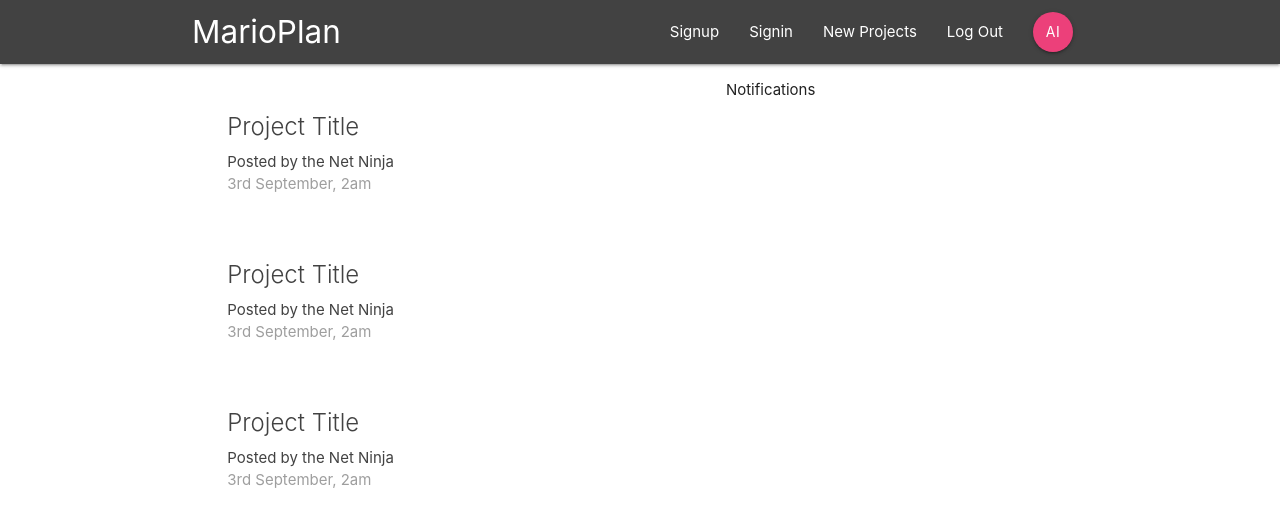
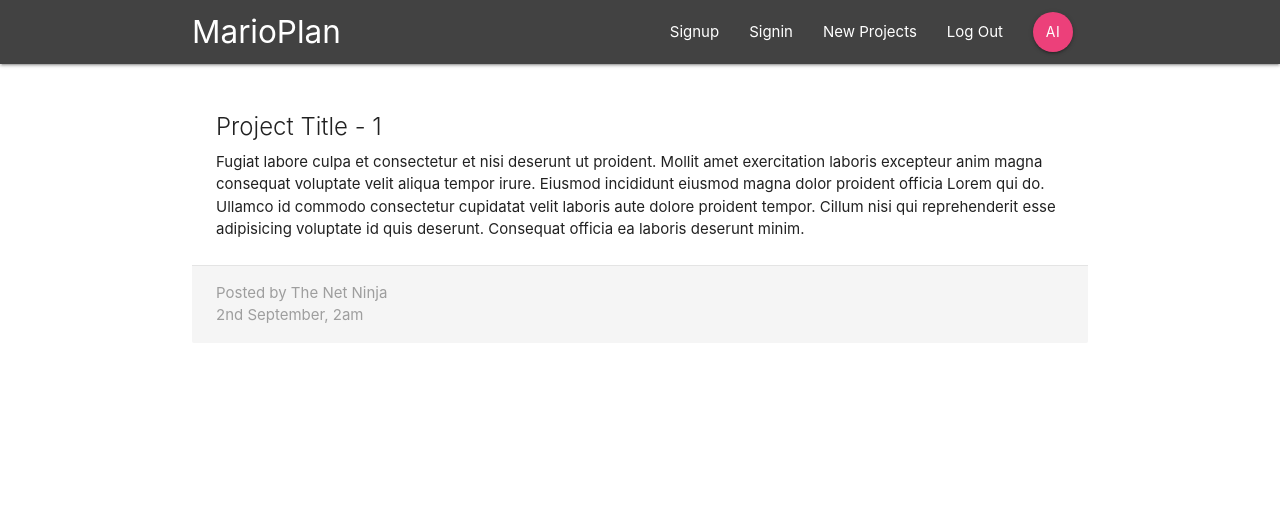
Before and after one commit to adjieindrawan/marioplan, a React (Create React App) app: page /project/1 in a window 1280 px wide. Shown: the top 526 px of the page. Built offline with nearby package versions, Linux system fonts and the light colour scheme.

Commit message:
add signin

```diff
--- a/public/index.html
+++ b/public/index.html
@@ -45,5 +45,6 @@
       To begin the development, run `npm start` or `yarn start`.
       To create a production bundle, use `npm run build` or `yarn build`.
     -->
+    <script src="https://cdnjs.cloudflare.com/ajax/libs/materialize/1.0.0/js/materialize.min.js"></script>
   </body>
 </html>
--- a/src/App.js
+++ b/src/App.js
@@ -2,13 +2,17 @@ import React from "react";
 import { BrowserRouter, Route } from "react-router-dom";
 import Navbar from "./components/layout/Navbar";
 import Dashboard from "./components/dashboard/Dashboard";
+import ProjectDetails from "./components/projects/ProjectDetails";
+import SignIn from "./components/auth/SignIn";
 
 function App() {
   return (
     <BrowserRouter>
       <div className="App">
         <Navbar />
-        <Route path="/" component={Dashboard} />
+        <Route exact path="/" component={Dashboard} />
+        <Route path="/project/:id" component={ProjectDetails} />
+        <Route path="/signin" component={SignIn} />
       </div>
     </BrowserRouter>
   );
--- a/src/components/auth/SignIn.js
+++ b/src/components/auth/SignIn.js
@@ -0,0 +1,42 @@
+import React, { Component } from "react";
+
+class SignIn extends Component {
+  state = {
+    email: "",
+    password: ""
+  };
+
+  handleChange = e => {
+    this.setState({
+      [e.target.id]: e.target.value
+    });
+  };
+
+  handleSubmit = e => {
+    e.preventDefault();
+    console.log(this.state);
+  };
+
+  render() {
+    return (
+      <div className="container">
+        <form onSubmit={this.handleSubmit} className="white">
+          <h5 className="grey-text text-darken-3">Sign In</h5>
+          <div className="input-field">
+            <label htmlFor="email">Email</label>
+            <input type="email" id="email" onChange={this.handleChange} />
+          </div>
+          <div className="input-field">
+            <label htmlFor="email">Password</label>
+            <input type="password" id="password" onChange={this.handleChange} />
+          </div>
+          <div className="input-field">
+            <button className="btn pink lighten-1 z-depth-0">Login</button>
+          </div>
+        </form>
+      </div>
+    );
+  }
+}
+
+export default SignIn;
--- a/src/components/layout/SignOutLinks.js
+++ b/src/components/layout/SignOutLinks.js
@@ -8,7 +8,7 @@ const SignOutLinks = () => {
         <NavLink to="/">Signup</NavLink>
       </li>
       <li>
-        <NavLink to="/">Signin</NavLink>
+        <NavLink to="/signin">Signin</NavLink>
       </li>
     </ul>
   );
--- a/src/components/projects/ProjectDetails.js
+++ b/src/components/projects/ProjectDetails.js
@@ -0,0 +1,32 @@
+import React from "react";
+
+const ProjectDetails = props => {
+  console.log(props);
+  const id = props.match.params.id;
+  return (
+    <div>
+      <div className="container section project-details">
+        <div className="card z-depth-0">
+          <div className="card-content">
+            <span className="card-title">Project Title - {id}</span>
+            <p>
+              Fugiat labore culpa et consectetur et nisi deserunt ut proident.
+              Mollit amet exercitation laboris excepteur anim magna consequat
+              voluptate velit aliqua tempor irure. Eiusmod incididunt eiusmod
+              magna dolor proident officia Lorem qui do. Ullamco id commodo
+              consectetur cupidatat velit laboris aute dolore proident tempor.
+              Cillum nisi qui reprehenderit esse adipisicing voluptate id quis
+              deserunt. Consequat officia ea laboris deserunt minim.
+            </p>
+          </div>
+          <div className="card-action grey lighten-4 grey-text">
+            <div>Posted by The Net Ninja</div>
+            <div>2nd September, 2am</div>
+          </div>
+        </div>
+      </div>
+    </div>
+  );
+};
+
+export default ProjectDetails;
--- a/src/components/projects/ProjectList.js
+++ b/src/components/projects/ProjectList.js
@@ -1,31 +1,12 @@
 import React from "react";
+import ProjectSummary from "./ProjectSummary";
 
 const ProjectList = () => {
   return (
     <div className="project-list section">
-      <div className="card z-depth-0 project-summary">
-        <div className="card-content grey-text text-darken-3">
-          <span className="card-title">Project Title</span>
-          <p>Posted by the Net Ninja</p>
-          <p className="grey-text">3rd September, 2am</p>
-        </div>
-      </div>
-
-      <div className="card z-depth-0 project-summary">
-        <div className="card-content grey-text text-darken-3">
-          <span className="card-title">Project Title</span>
-          <p>Posted by the Net Ninja</p>
-          <p className="grey-text">3rd September, 2am</p>
-        </div>
-      </div>
-
-      <div className="card z-depth-0 project-summary">
-        <div className="card-content grey-text text-darken-3">
-          <span className="card-title">Project Title</span>
-          <p>Posted by the Net Ninja</p>
-          <p className="grey-text">3rd September, 2am</p>
-        </div>
-      </div>
+      <ProjectSummary />
+      <ProjectSummary />
+      <ProjectSummary />
     </div>
   );
 };
--- /dev/null
+++ b/src/components/projects/ProjectSummary.js
@@ -0,0 +1,17 @@
+import React, { Component } from "react";
+
+class ProjectSummary extends Component {
+  render() {
+    return (
+      <div className="card z-depth-0 project-summary">
+        <div className="card-content grey-text text-darken-3">
+          <span className="card-title">Project Title</span>
+          <p>Posted by the Net Ninja</p>
+          <p className="grey-text">3rd September, 2am</p>
+        </div>
+      </div>
+    );
+  }
+}
+
+export default ProjectSummary;
```
